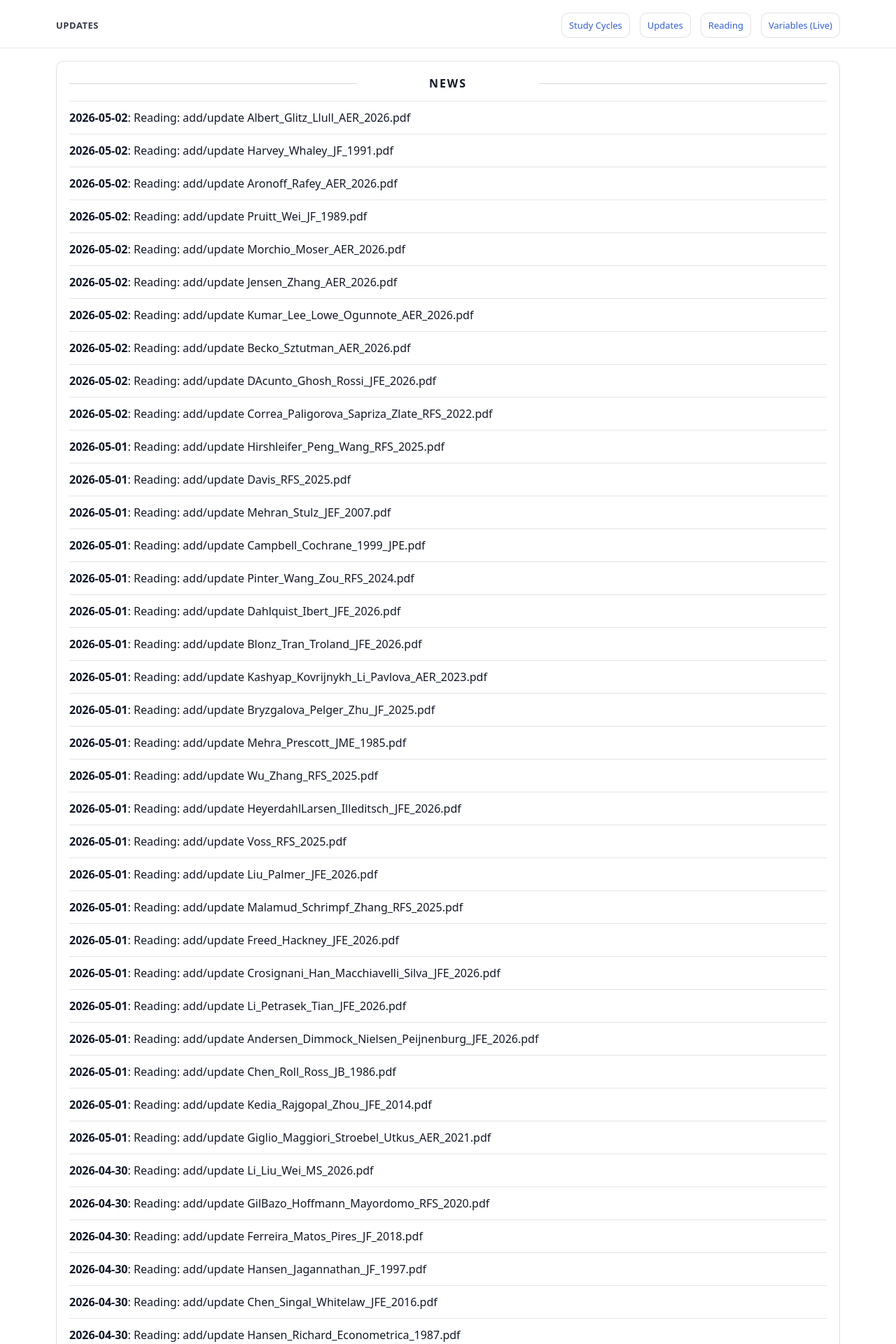
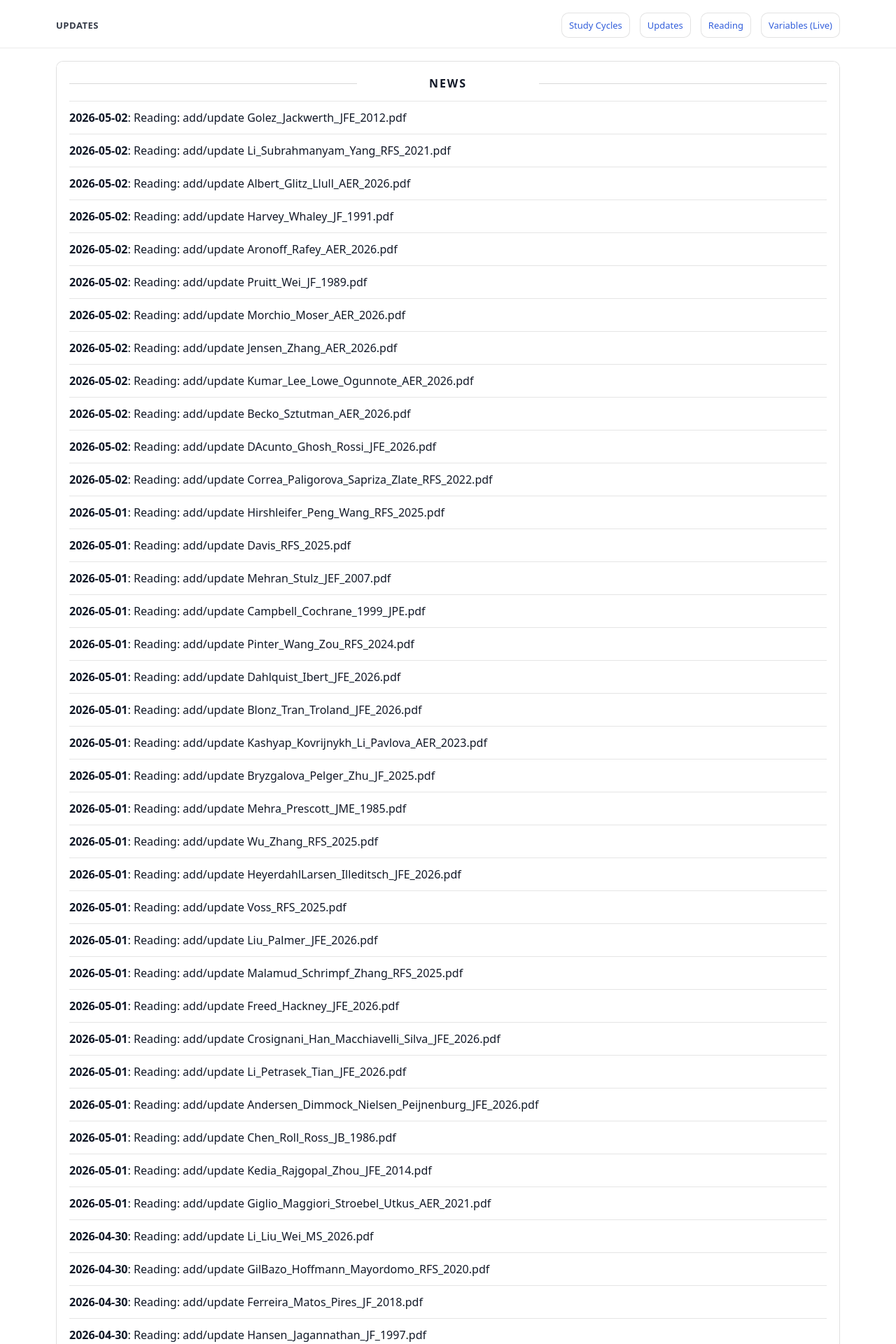
Before and after one commit to yaxinzn/study-archive, a Jekyll site: the page built from updates/index.md, in a window 1280 px wide. Shown: the top 1920 px of the page at 70% size. Built offline with Jekyll 4.4.1, drawn with Linux system fonts in a browser that asks for light colours; some of the changed text lies outside the part shown.

Commit message:
chore: update NEWS feed

```diff
--- a/_data/news.yml
+++ b/_data/news.yml
@@ -1,4 +1,10 @@
 # Auto-generated update history (sorted newest -> oldest). Do not edit manually.
+- ts: "1777715497"
+  date: "2026-05-02"
+  title: "Reading: add/update Golez_Jackwerth_JFE_2012.pdf"
+- ts: "1777715467"
+  date: "2026-05-02"
+  title: "Reading: add/update Li_Subrahmanyam_Yang_RFS_2021.pdf"
 - ts: "1777715019"
   date: "2026-05-02"
   title: "Reading: add/update Albert_Glitz_Llull_AER_2026.pdf"
```
